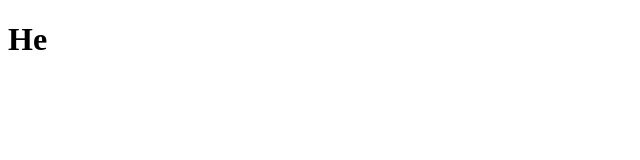
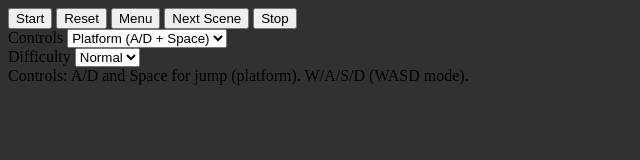
Before and after one commit to Liberaa/L3, a website: page index.html in a window 1280 px wide. Shown: the whole page, without its empty margins (0-640 px from the left). Drawn offline with Linux system fonts and the light colour scheme.

Commit message:
Default html implemented

```diff
--- a/index.html
+++ b/index.html
@@ -1,11 +1,44 @@
-<!DOCTYPE html>
+<!doctype html>
 <html lang="en">
+
 <head>
-    <meta charset="UTF-8">
-    <meta name="viewport" content="width=device-width, initial-scale=1.0">
-    <title>Document</title>
+    <meta charset="utf-8" />
+    <meta name="viewport" content="width=device-width, initial-scale=1" />
+    <title>L3</title>
+    <link rel="stylesheet" href="./styles/main.css" />
 </head>
+
 <body>
-    <h1>He</h1>
+    <div class="hud" role="toolbar" aria-label="Game controls">
+        <div class="group">
+            <button id="btnStart" class="primary">Start</button>
+            <button id="btnReset">Reset</button>
+            <button id="btnMenu">Menu</button>
+            <button id="btnNext">Next Scene</button>
+            <button id="btnStop" class="danger">Stop</button>
+        </div>
+        <div class="group">
+            <label for="selScheme">Controls</label>
+            <select id="selScheme" title="Control scheme">
+                <option value="platform">Platform (A/D + Space)</option>
+                <option value="wasd">WASD (fly)</option>
+            </select>
+        </div>
+        <div class="group">
+            <label for="selDifficulty">Difficulty</label>
+            <select id="selDifficulty" title="Difficulty">
+                <option value="easy">Easy</option>
+                <option value="normal" selected>Normal</option>
+                <option value="hard">Hard</option>
+            </select>
+        </div>
+    </div>
+    <div class="help">
+        <div>Controls: <span class="kbd">A</span>/<span class="kbd">D</span> and <span class="kbd">Space</span> for jump
+            (platform). <span class="kbd">W</span>/<span class="kbd">A</span>/<span class="kbd">S</span>/<span
+                class="kbd">D</span> (WASD mode).</div>
+    </div>
+    <script type="module" src="./src/main.js"></script>
 </body>
+
 </html>
--- /dev/null
+++ b/styles/main.css
@@ -0,0 +1,3 @@
+body {
+    background-color: rgb(51, 48, 48);
+}
```
Also changed, not shown: src/main.js (added), src/scenes.js (added), 1 other file.
